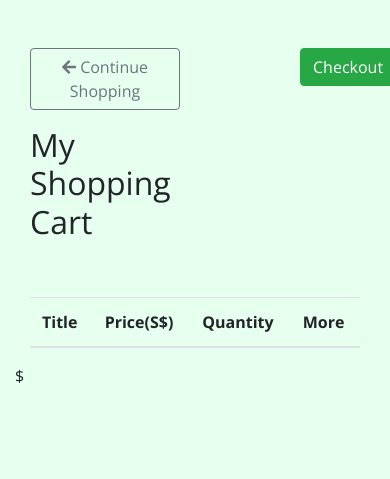
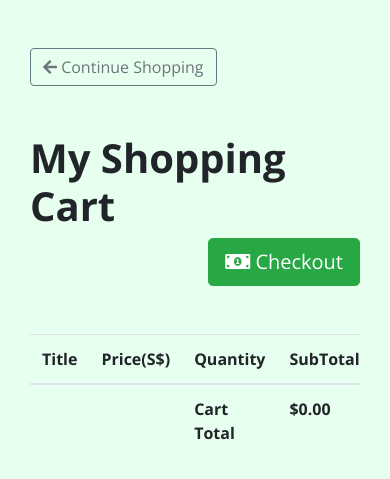
Before and after one commit to edmundgjj/sustainablebooks, a Django app: page /cart/ in a window 390 px wide. Shown: the part 56-535 px from the top of the page. Run offline with Django 3.2, Linux system fonts and the light colour scheme; lists and menus that the app fills with data are empty; parts of the project's set-up code (start-up, migrations or seed data) failed here and were passed over; some libraries are stand-ins or nearby versions.

Commit message:
Added subtotal to line item and cart total and made table responsive

```diff
--- a/SustainableBooksProject/settings.py
+++ b/SustainableBooksProject/settings.py
@@ -108,9 +108,7 @@ else:
     EMAIL_PORT = 587
     EMAIL_HOST = "smtp.gmail.com"
     EMAIL_HOST_PASSWORD = os.environ.get("EMAIL_HOST_PASS")
-    print(EMAIL_HOST_PASSWORD)
     EMAIL_HOST_USER = os.environ.get("EMAIL_HOST_USER")
-    print(EMAIL_HOST_USER)
     DEFAULT_FROM_EMAIL = os.environ.get("EMAIL_HOST_USER")
 
 ACCOUNT_AUTHENTICATION_METHOD = 'username_email'
--- a/cart/templates/cart/view_cart.template.html
+++ b/cart/templates/cart/view_cart.template.html
@@ -3,32 +3,29 @@
 {% load cloudinary %}
 
 {%block content %}
-<div class="container-fluid">
-    <div class="row mt-5">
-        <div class="col"></div>
-        <div class="col-lg-8">
-            <div class="row">
-                <div class="col-6">
+<div class="container">
+    <div class="row mt-5 mb-5">
+        <div class="col-md-6 col-sm-12">
 
-                    <a href="{% url 'show_book_route' %}" class="btn btn-outline-secondary"><i class="fas fa-arrow-left"></i> Continue Shopping</a>
+            <a href="{% url 'show_book_route' %}" class="btn btn-outline-secondary"><i class="fas fa-arrow-left"></i>
+                Continue Shopping</a>
 
-                    <h2 class="mt-3">My Shopping Cart</h2>
+            <h1 class="mt-5 font-weight-bold">My Shopping Cart</h1>
         </div>
-                <div class="col-3">
-
-                </div>
-                <div class="col-3 text-right">
-                    <a href="{% url 'checkout' %}" class="btn btn-success">Checkout</a>
+        <div class="col-md-6 col-sm-12 text-right ">
+            <a href="{% url 'checkout' %}" class=" btn btn-success btn-lg"><i class="fas fa-money-bill-alt"></i>
+                Checkout</a>
         </div>
 
     </div>
 
-            <table class="table table-striped mt-5">
+    <table class="table table-striped table-responsive-sm mt-5">
         <thead>
             <tr>
                 <th scope="col">Title</th>
                 <th scope="col">Price(S$)</th>
                 <th scope="col">Quantity</th>
+                <th scope="col">SubTotal</th>
                 <th scope="col">More</th>
             </tr>
         </thead>
@@ -37,28 +34,32 @@
             <tr>
                 <td>{{cart_item.title}}</td>
                 <td>{{cart_item.price|floatformat:2}}</td>
-                        <td><form method="POST" action="{% url 'update_cart_quantity_route' book_id=cart_item.id %}">
+                <td>
+                    <form method="POST" action="{% url 'update_cart_quantity_route' book_id=cart_item.id %}">
                         {%csrf_token%}
-                            <input name="qty" type="text" value="{{cart_item.qty}}" style="width:30px">
-                            <input type="submit" class="mr-5 btn btn-primary btn-sm" value="Update Quantity" />
-                        </form></td>
-                        <td><a class="btn btn-danger btn-sm"
-                            href="{% url 'remove_from_cart' book_id=cart_item.id %}">Remove</a></td>
+                        <input name="qty" type="text" value="{{cart_item.qty}}" style="width:30px" class="mb-2">
+                        <input type="submit" class="mr-5 btn btn-primary btn-sm" value="Update" />
+                    </form>
+                </td>
+                <td>{{cart_item.subtotal|floatformat:2}}</td>
+                <td><a class="btn btn-danger btn-sm" href="{% url 'remove_from_cart' book_id=cart_item.id %}"><i
+                            class="fas fa-minus-circle"></i></a></td>
             </tr>
             {% endfor %}
         </tbody>
+        <tfoot>
+            <td></td>
+            <td></td>
+            <td class="font-weight-bold">Cart Total</td>
+            <td class="font-weight-bold">${{total|floatformat:2}}</td>
+        </tfoot>
+
 
     </table>
 
 
 
 </div>
-    <div class="col"></div>
-</div>
-
-<div class="row">
-    ${{total|floatformat:2}}
 
 
-</div>
 {%endblock%}
--- a/cart/views.py
+++ b/cart/views.py
@@ -5,7 +5,6 @@ from books.models import Book
 
 def add_to_cart(request, book_id):
     cart = request.session.get('shopping_cart', {})
-
     if book_id not in cart:
         book = get_object_or_404(Book, pk=book_id)
         cart[book_id] = {
@@ -27,8 +26,16 @@ def add_to_cart(request, book_id):
 
 def view_cart(request):
     cart = request.session.get('shopping_cart', {})
+
+    total = 0
+    for key, item in cart.items():
+        cart[key]['subtotal'] = int(
+            cart[key]['qty']) * float(cart[key]['price'])
+        total += float(item['price']) * int(item['qty'])
+
     return render(request, 'cart/view_cart.template.html', {
-        'cart': cart
+        'cart': cart,
+        'total': total
     })
 
 
```
Lines whose indentation alone changed are shown as unchanged.
